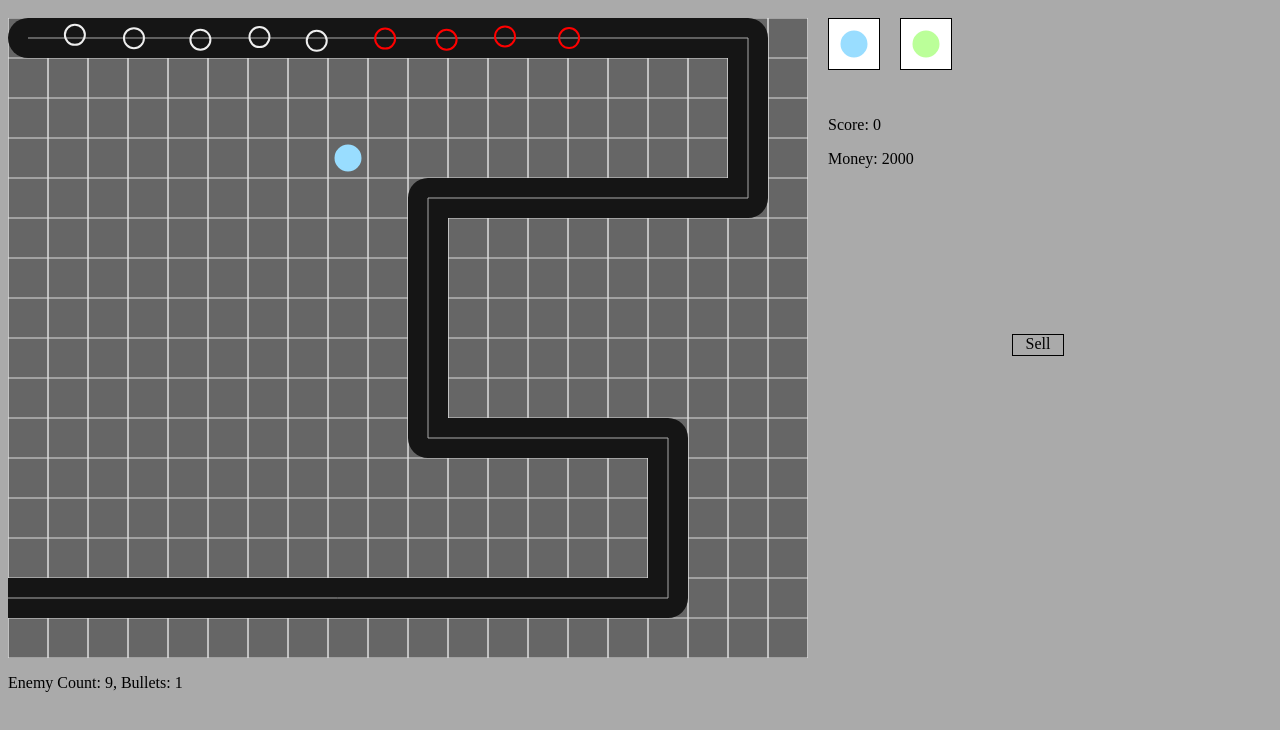
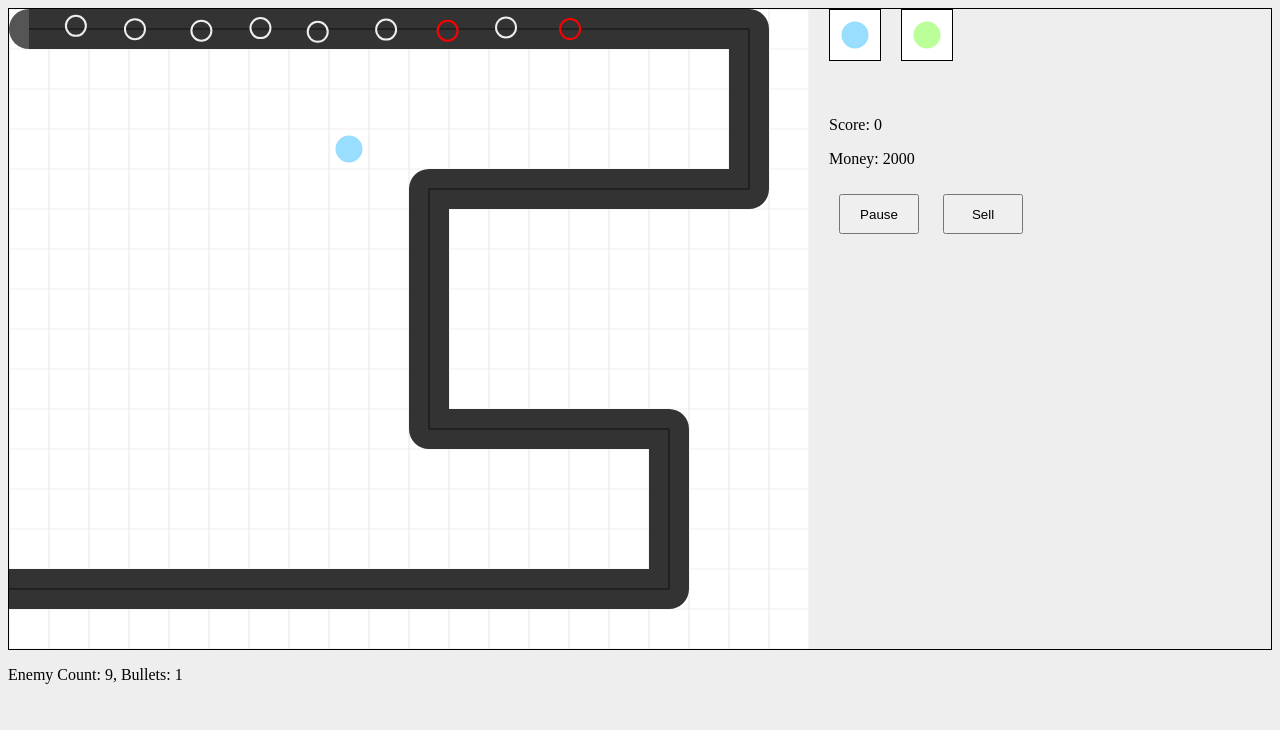
Before and after one commit to noiron/tower-defense-js, a website built with webpack: page index.html in a window 1280 px wide. Built offline with nearby package versions, Linux system fonts and the light colour scheme.

Commit message:
add pause function and game over state; 加入暂停功能和游戏结束状态

```diff
--- a/index.html
+++ b/index.html
@@ -10,6 +10,7 @@
 <body>
   <main>
     <canvas id="drawing"></canvas>
+    <div id="game-over" style="display: none">Game Over</div>
     <section id="game-control">
       <div id="add-tower">
         <canvas id="tower1" class="add-tower-pic"></canvas>
@@ -18,12 +19,13 @@
       <div id="game-info">
         <p id="score">Score: 0</p>
         <p id="money">Money: 1000</p>
+        <button id="pause">Pause</button>
+        <button id="sell-tower">Sell</button>
       </div>
     </section>
-    <div id="action">
-      <p id="sell-tower">Sell</p>
-    </div>
   </main>
+
+  <p id="enemyCount">Enemy Count: </p>
 
   <script src="./static/bundle.js"></script>
 </body>
--- a/src/index.js
+++ b/src/index.js
@@ -26,6 +26,9 @@ towerCanvas1.addEventListener('click', () => {
         game.addTowerType = 'SIMPLE';
     }
 });
+console.log(towerCanvas1.toDataURL());
+
+const tower1DataURL = towerCanvas1.toDataURL();
 
 // BULLET tower
 const towerCanvas2 = document.getElementById('tower2');
@@ -35,18 +38,19 @@ const ctx2 = towerCanvas2.getContext("2d");
 const showTower2 = new BulletTower({ ctx: ctx2, x: 25, y: 25 });
 showTower2.draw();
 towerCanvas2.addEventListener('click', () => {
-    if (game.mode === 'ADD_TOWER') {
-        if (game.addTowerType !== 'BULLET') {
-            game.addTowerType = 'BULLET';
-        } else {
-            game.mode = '';
-            game.addTowerType = '';
-        }
+    if (game.mode === 'ADD_TOWER' && game.addTowerType === 'BULLET') {
+        game.mode = '';
+        game.addTowerType = '';
     } else {
         game.mode = 'ADD_TOWER';
         game.addTowerType = 'BULLET';
     }
 });
+// var img = new Image();
+// img.src = tower1DataURL;
+// img.onload = function () {
+//     ctx2.drawImage(img, 0, 0);
+// };
 
 
 const canvas = document.getElementById("drawing");
@@ -58,7 +62,7 @@ canvas.oncontextmenu = function (e) {
 };
 
 
-document.onmousemove = function (e) {
+canvas.onmousemove = function (e) {
     if (game.mode === 'ADD_TOWER') {
         game.cursorX = e.pageX;
         game.cursorY = e.pageY;
@@ -123,9 +127,11 @@ sellButton.onclick = () => {
     }
 };
 
-
-const vehicleCountNode = document.createElement("p");
-vehicleCountNode.setAttribute("id", "enemyCount");
-const textnode = document.createTextNode(`Enemy Count: ${game.enemies.length}`);
-vehicleCountNode.appendChild(textnode);
-document.body.appendChild(vehicleCountNode);
+// 暂停功能
+const pauseButton = document.getElementById('pause');
+pauseButton.onclick = () => {
+    game.status = game.status === 'running' ? 'pause' : 'running';
+    if (game.status === 'running') {
+        game.draw();
+    }
+}
--- a/src/js/Entity/Map.js
+++ b/src/js/Entity/Map.js
@@ -38,11 +38,11 @@ export default class Map {
         ctx.save();
 
         // Clear canvas
-        ctx.fillStyle = '#000';
+        ctx.fillStyle = '#fff';
         ctx.fillRect(0, 0, WIDTH, HEIGHT);
 
-        ctx.strokeStyle = '#ddd';
-        ctx.fillStyle = '#666';
+        ctx.strokeStyle = '#eee';
+        ctx.fillStyle = '#fff';
         ctx.lineWidth = 1;
         ctx.fillRect(0, 0, WIDTH, HEIGHT);
         // 横纵数目相等
--- a/src/js/Entity/Path.js
+++ b/src/js/Entity/Path.js
@@ -30,7 +30,7 @@ class Path {
 
         ctx.beginPath();
         ctx.lineJoin = 'round';
-        ctx.strokeStyle = '#151515';
+        ctx.strokeStyle = '#333';
         ctx.lineWidth = this.radius * 2;
         ctx.shadowBlur = 0;
 
@@ -41,12 +41,12 @@ class Path {
 
         ctx.beginPath();
         ctx.lineWidth = 1;
-        ctx.fillStyle = '#151515';
+        ctx.fillStyle = '#555';
         ctx.arc(this.points[0][0], this.points[0][1], this.radius, 0.5 * Math.PI, 1.5 * Math.PI, false);
         ctx.fill();
 
         // Draw a line in the middle of the path
-        ctx.strokeStyle = '#aaa';
+        ctx.strokeStyle = '#111';
         ctx.lineWidth = 1;
         ctx.beginPath();
         for (let i = 0; i < this.points.length; i++) {
--- a/src/js/Entity/SimpleTower.js
+++ b/src/js/Entity/SimpleTower.js
@@ -29,7 +29,7 @@ export default class SimpleTower {
         this.targetIndex = -1;
         this.target = null;
         this.targetId = -1;
-        this.range = 3.5 * gridWidth;
+        this.range = 4 * gridWidth;
         this.selected = selected || false;
         this.damage = damage || 5;
     }
--- a/src/js/Game.js
+++ b/src/js/Game.js
@@ -12,6 +12,8 @@ const WIDTH = 800;
 const HEIGHT = 640;
 const canvas = document.getElementById("drawing");
 const ctx = canvas.getContext("2d");
+
+const gameOverEle = document.getElementById('game-over');
 
 export default class Game {
     constructor() {
@@ -63,11 +65,22 @@ export default class Game {
         this.towerSelectIndex = -1;
         this.towerSelectId = -1;
 
+        this.status = 'running';
+
         this.draw();
     }
 
     // Specify what to draw
     draw() {
+        if (this.status === 'gameOver') {
+            gameOverEle.style.display = 'block';
+            return;
+        }
+
+        if (this.status === 'pause') {
+            return;
+        }
+
         this.map.draw({
             towers: this.towers,
             towerSelect: this.towerSelect,
@@ -109,6 +122,13 @@ export default class Game {
             }
             tower.draw(ctx)
         });
+
+        // 如何确定游戏结束?
+        if (this.enemyCreatedCount > 0  && this.enemies.length === 0) {
+            setTimeout(() => {
+                this.status = 'gameOver';
+            }, 1000);
+        }
 
         // 确定 bullet tower 的目标
         for (let i = 0, len = this.towers.length; i < len; i++) {
--- a/src/style/index.css
+++ b/src/style/index.css
@@ -1,9 +1,26 @@
 body {
-    background: #aaa;
+    background: #eee;
 }
 
 main {
     display: flex;
+    border: 1px solid;
+}
+
+#game-over {
+    border: 2px solid #000;
+    border-radius: 20px;
+    width: 400px;
+    height: 100px;
+    position: absolute;
+    color: red;
+    font-size: 40px;
+    background: #fff;
+    text-align: center;
+    line-height: 92px;
+    left: 200px;
+    top: 250px;
+    box-shadow: 4px 4px 5px red;
 }
 
 #add-tower {
@@ -15,15 +32,12 @@ main {
     height: 50px;
     background-color: #fff;
     display: inline-block;
-    /*position: absolute;*/
     margin-left: 20px;
-    /*top: 20px;*/
     border: 1px solid #000;
 }
 
 canvas {
-    margin-top: 10px;
-    /*margin-left: 20px;*/
+    /*margin-top: 10px;*/
 }
 
 #game-info {
@@ -33,15 +47,8 @@ canvas {
     margin-left: 20px;
 }
 
-#action {
-    width: 200px;
-    height: 30px;
-    margin: auto;
+button {
+    width: 80px;
+    height: 40px;
+    margin: 10px;
 }
-
-#sell-tower {
-    width: 50px;
-    height: 20px;
-    border: 1px solid #000;
-    text-align: center;
-}
```
